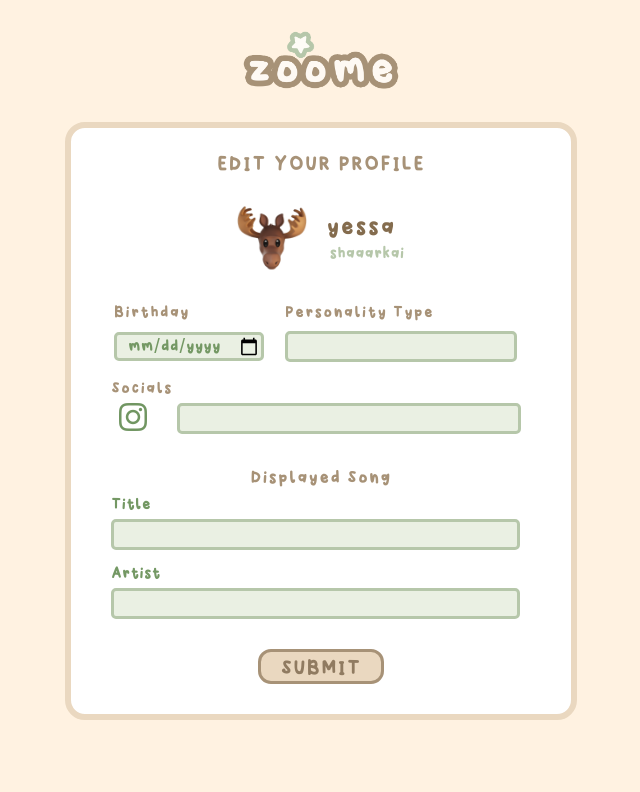
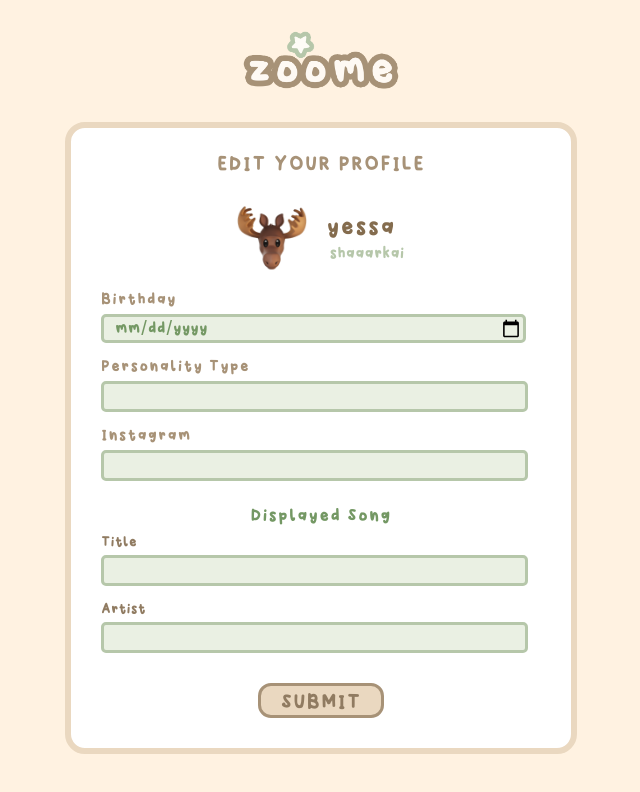
Before and after one commit to xeafai/xeafai.github.com, a plain HTML site: page zoome/edit_profile.html in a window 1280 px wide. Shown: the whole page, without its empty margins (319-959 px from the left). Drawn offline with Linux system fonts and the light colour scheme; some packages are replaced by stand-ins of ours; a script that the page names is missing.

Commit message:
Add files via upload

```diff
--- a/zoome/edit_profile.css
+++ b/zoome/edit_profile.css
@@ -67,7 +67,7 @@ body {
 }
 
 .form_div {
-  padding: 20px;
+  padding: 10px;
   margin-left: 20px;
   margin-right: 20px;
 }
@@ -83,42 +83,9 @@ body {
   letter-spacing: 1px;
 }
 
-.birthday_input {
-  width: 80%;
-  margin-top: 5px;
-  font-family: Winkle, sans-serif;
-  color: #749864;
-  background-color: #eaf0e3;
-  font-size: 20px;
-  padding-left: 10px;
-  border-radius: 5px;
-  height: 23px;
-  border: 3px solid #b6c7aa;
-  margin-bottom: 15px;
-}
 
-.personality_input {
-  width: 100%;
-  margin-top: 5px;
-  font-family: Winkle, sans-serif;
-  color: #749864;
-  background-color: #eaf0e3;
-  font-size: 20px;
-  padding-left: 10px;
-  border-radius: 5px;
-  height: 23px;
-  border: 3px solid #b6c7aa;
-  margin-bottom: 15px;
-}
-
-.table_socials {
-  width: 100%;
-  margin-bottom: 30px;
-}
-
-.instagram_pic {
-  height: 32px;
-  margin-left: 5px;
+.insta{
+    color: #749864;
 }
 
 .label {
@@ -127,17 +94,6 @@ body {
   letter-spacing: 1px;
 }
 
-.instagram_input {
-  width: 93%;
-  font-family: Winkle, sans-serif;
-  color: #749864;
-  background-color: #eaf0e3;
-  font-size: 20px;
-  padding-left: 10px;
-  border-radius: 5px;
-  height: 23px;
-  border: 3px solid #b6c7aa;
-}
 
 .input {
   width: 93%;
@@ -150,6 +106,7 @@ body {
   height: 23px;
   border: 3px solid #b6c7aa;
   margin-bottom: 15px;
+  margin-top: 5px;
 }
 
 .song_input {
@@ -167,16 +124,17 @@ body {
 }
 
 .song_label {
-  color: #a79277;
+  color: #749864;
   font-size: 22px;
   text-align: center;
   letter-spacing: 1px;
   margin-bottom: -5px;
+  margin-top: 10px;
 }
 
 .song_detail_label {
-  color: #749864;
-  font-size: 20px;
+  color: #907b61;
+  font-size: 18px;
   margin-bottom: 10px;
 }
 
@@ -199,6 +157,7 @@ body {
   margin: auto;
   width: fit-content;
   margin-top: 15px;
+  margin-bottom: 10px;
 }
 
 .bottom_div {
--- a/zoome/edit_profile.html
+++ b/zoome/edit_profile.html
@@ -35,39 +35,16 @@
       </div>
       <div class="form_div">
         <form>
-          <table class="form_class">
-            <tr>
-              <td class="birthday_td">
-                <label for="name" class="table_label">Birthday</label><br />
-              </td>
-              <td>
-                <label for="name" class="table_label">Personality Type</label
-                ><br />
-              </td>
-            </tr>
+                <label for="name" class="label">Birthday</label><br />
+                <input type="date" class="input" />
 
-            <tr>
-              <td>
-                <input type="date" class="birthday_input" />
-              </td>
-              <td>
-                <input type="text" class="personality_input" />
-              </td>
-            </tr>
-          </table>
+                <label for="name" class="label">Personality Type</label><br />
+                <input type="text" class="input" />
 
-          <label for="name" class="label">Socials</label><br />
+          <label for="name" class="label">Instagram</label><br />
 
-          <table class="table_socials">
-            <tr>
-              <td>
-                <img src="img/instagram.png" class="instagram_pic" />
-              </td>
-              <td>
-                <input type="text" class="instagram_input" />
-              </td>
-            </tr>
-          </table>
+        <input type="text" class="input" />
+
 
           <p class="song_label">Displayed Song</p>
           <br />
```
Also changed, not shown: zoome/index.html (+4 -1 lines), zoome/main.css (+8 -1 lines).
